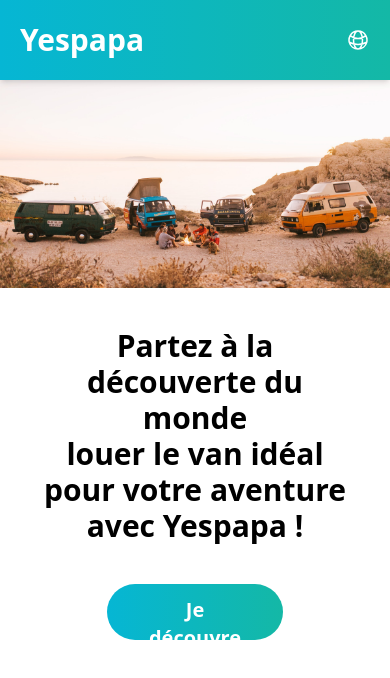
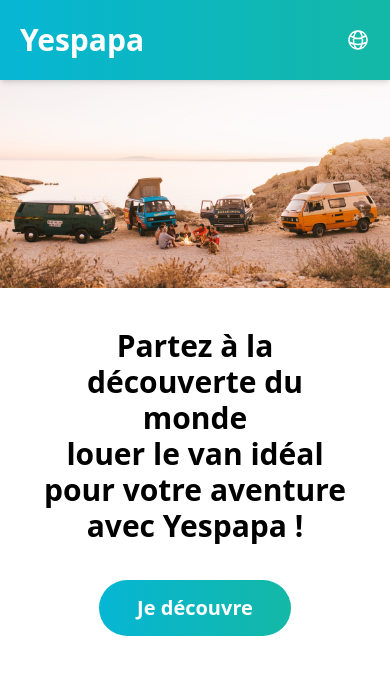
Before and after one commit to GeoLvl/atomic-nuxt-app, a Nuxt app: page / in a window 390 px wide. Shown: the top 678 px of the page. Built offline with nearby package versions, Linux system fonts and the light colour scheme.

Commit message:
refactor responsive buttons

```diff
--- a/components/Atoms/ButtonPrimary.vue
+++ b/components/Atoms/ButtonPrimary.vue
@@ -1,6 +1,6 @@
 <template>
 <NuxtLink :to='link'>
-  <button class="box-border bg-gradient-to-r from-cyan-500 to-teal-500 hover:from-cyan-600 hover:to-teal-600 text-white py-3 px-9 rounded-full my-10 mx-2 text-xl font-bold hover:scale-105 transition transform duration-200 ease-out h-14 w-44">{{ text }}</button>
+  <button class="box-border bg-gradient-to-r from-cyan-500 to-teal-500 hover:from-cyan-600 hover:to-teal-600 text-white py-3 px-9 rounded-full text-xl font-bold hover:scale-105 transition transform duration-200 ease-out h-14 w-48 m-1">{{ text }}</button>
 </NuxtLink>
 </template>
 
--- a/components/Atoms/ButtonSecondary.vue
+++ b/components/Atoms/ButtonSecondary.vue
@@ -1,6 +1,6 @@
 <template>
 <NuxtLink :to='link'>
-  <button class="box-border border-2 border-teal-500 hover:border-teal-600 hover:to-teal-600 text-teal-500 hover:text-teal-600 py-3 px-9 rounded-full my-10 mx-2 text-xl font-bold hover:scale-105 transition transform duration-200 ease-out h-14 w-44">{{ text }}</button>
+  <button class="box-border border-2 border-teal-500 hover:border-teal-600 hover:to-teal-600 text-teal-500 hover:text-teal-600 py-3 px-9 rounded-full text-xl font-bold hover:scale-105 transition transform duration-200 ease-out h-14 w-48 m-1">{{ text }}</button>
 </NuxtLink>
 </template>
 
--- a/pages/index.vue
+++ b/pages/index.vue
@@ -3,7 +3,7 @@
     <nav-header/>
     <home-banner/>
       <div class="text-center p-10">
-        <h2 class="text-3xl font-bold">Partez à la découverte du monde <br> louer le van idéal pour votre aventure avec Yespapa !</h2>
+        <h2 class="text-3xl font-bold mb-8">Partez à la découverte du monde <br> louer le van idéal pour votre aventure avec Yespapa !</h2>
         <button-primary text="Je découvre" link="/vans"/>
       </div>
   </div>
--- a/pages/vans/_id.vue
+++ b/pages/vans/_id.vue
@@ -50,9 +50,10 @@
                                 <p class="mb-3">Le ZoomZoom 1000 peut être un véhicule de livraison, un camping-car ou un transport de personnes. Chacun adapté à des besoins différents. Partez en vacances avec le camping-car ou emmenez tous vos amis en road-trip avec le transport de personnes.</p>
                                 <p class="mb-3">Le ZoomZoom 1000 peut transporter beaucoup de charges, offre une liberté pour les déplacements en groupe et peut même être personnalisé. Certains modèles peuvent même être transformés en petite maison sur roues. Options supplémentaires telles que lits, cuisines et salles de bain assurent un confort supplémentaire.</p>
                             </div>
-                            <div class="flex justify-center md:justify-end">
+                            <div class="flex flex-col items-center md:flex-row md:justify-end p4">
+                                <!-- flex justify-center md:justify-end -->
                                 <button-secondary text="Retour" link="/vans"/>
-                                <button-primary  text="Je réserve" link="#"/>
+                                <button-primary text="Je réserve" link="#"/>
                             </div>
                         </div>
                     </div>
```
